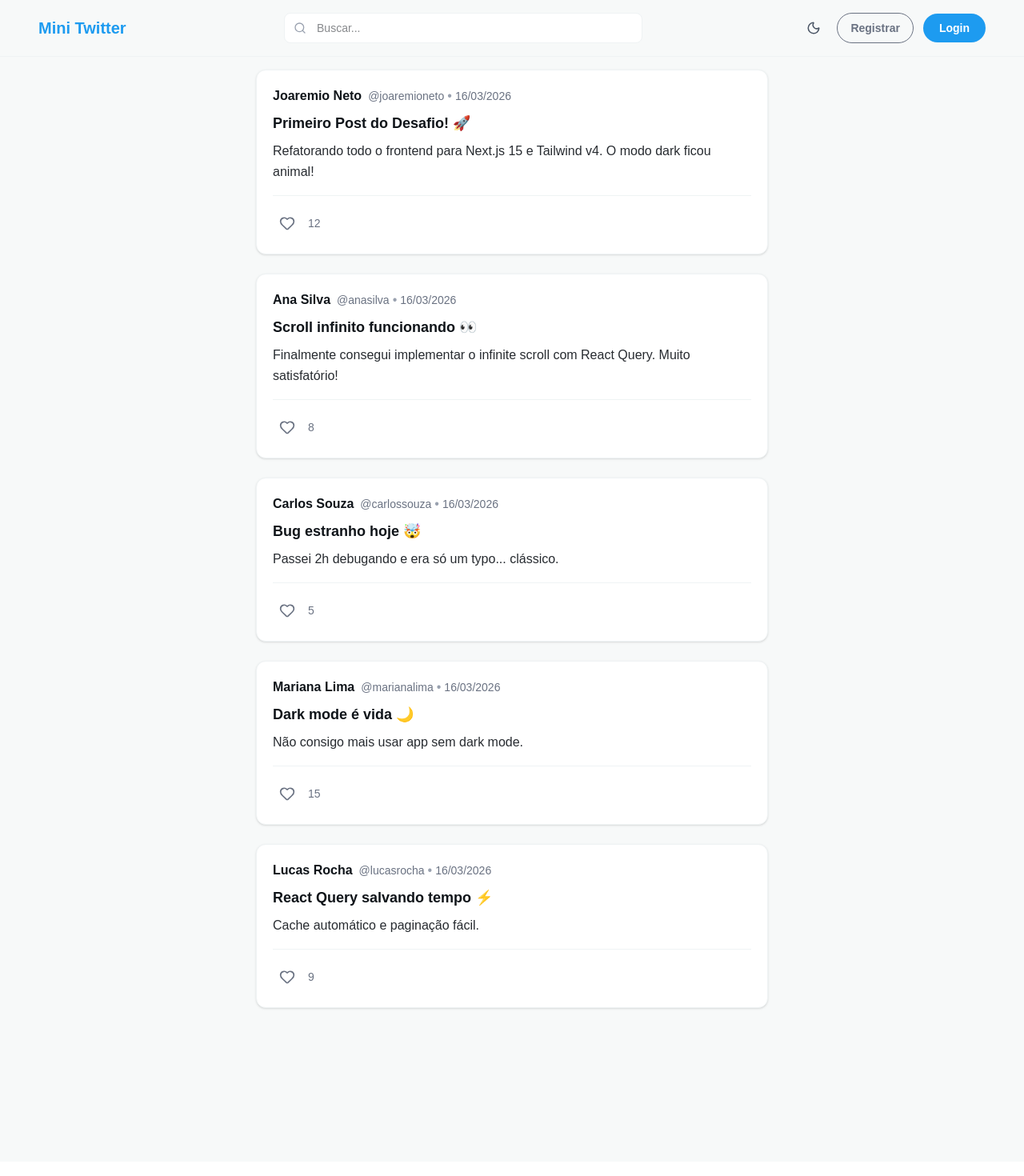
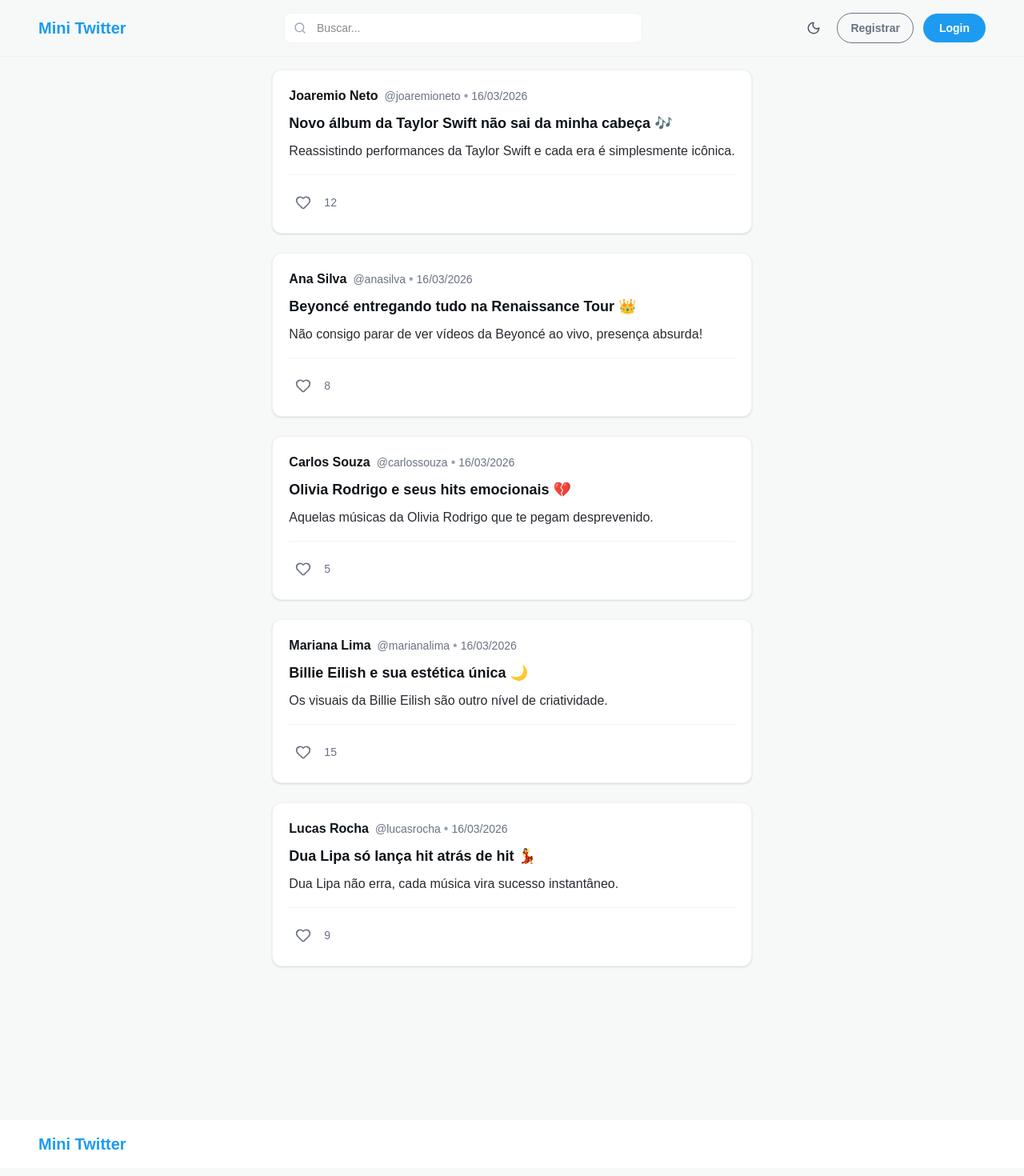
Before and after one commit to Joaremio/mini-twitter-frontend, a Next.js app: page / in a window 1280 px wide. Shown: the top 1470 px of the page at 80% size. Built offline with nearby package versions, Linux system fonts and the light colour scheme; no server answers.

Commit message:
refactor: fix mock_posts

```diff
--- a/src/mocks/posts.ts
+++ b/src/mocks/posts.ts
@@ -1,9 +1,9 @@
 export const MOCK_POSTS = [
   {
     id: "1",
-    title: "Primeiro Post do Desafio! 🚀",
+    title: "Novo álbum da Taylor Swift não sai da minha cabeça 🎶",
     content:
-      "Refatorando todo o frontend para Next.js 15 e Tailwind v4. O modo dark ficou animal!",
+      "Reassistindo performances da Taylor Swift e cada era é simplesmente icônica.",
     authorName: "Joaremio Neto",
     authorId: 1,
     likesCount: 12,
@@ -11,9 +11,9 @@
   },
   {
     id: "2",
-    title: "Scroll infinito funcionando 👀",
+    title: "Beyoncé entregando tudo na Renaissance Tour 👑",
     content:
-      "Finalmente consegui implementar o infinite scroll com React Query. Muito satisfatório!",
+      "Não consigo parar de ver vídeos da Beyoncé ao vivo, presença absurda!",
     authorName: "Ana Silva",
     authorId: 2,
     likesCount: 8,
@@ -21,8 +21,8 @@
   },
   {
     id: "3",
-    title: "Bug estranho hoje 🤯",
-    content: "Passei 2h debugando e era só um typo... clássico.",
+    title: "Olivia Rodrigo e seus hits emocionais 💔",
+    content: "Aquelas músicas da Olivia Rodrigo que te pegam desprevenido.",
     authorName: "Carlos Souza",
     authorId: 3,
     likesCount: 5,
@@ -30,8 +30,8 @@
   },
   {
     id: "4",
-    title: "Dark mode é vida 🌙",
-    content: "Não consigo mais usar app sem dark mode.",
+    title: "Billie Eilish e sua estética única 🌙",
+    content: "Os visuais da Billie Eilish são outro nível de criatividade.",
     authorName: "Mariana Lima",
     authorId: 4,
     likesCount: 15,
@@ -39,8 +39,8 @@
   },
   {
     id: "5",
-    title: "React Query salvando tempo ⚡",
-    content: "Cache automático e paginação fácil.",
+    title: "Dua Lipa só lança hit atrás de hit 💃",
+    content: "Dua Lipa não erra, cada música vira sucesso instantâneo.",
     authorName: "Lucas Rocha",
     authorId: 5,
     likesCount: 9,
@@ -48,8 +48,8 @@
   },
   {
     id: "6",
-    title: "Deploy feito com sucesso 🚀",
-    content: "Subi o projeto hoje e deu tudo certo!",
+    title: "Ariana Grande e seus vocais impecáveis 🎤",
+    content: "Os agudos da Ariana Grande são simplesmente absurdos.",
     authorName: "Fernanda Alves",
     authorId: 6,
     likesCount: 11,
@@ -57,8 +57,8 @@
   },
   {
     id: "7",
-    title: "CSS às vezes irrita 😅",
-    content: "Centralizar uma div nunca foi tão difícil.",
+    title: "Doja Cat sempre inovando 🐱",
+    content: "Doja Cat mistura estilos e sempre entrega algo diferente.",
     authorName: "Rafael Costa",
     authorId: 7,
     likesCount: 7,
@@ -66,8 +66,8 @@
   },
   {
     id: "8",
-    title: "Aprendendo Next.js 📚",
-    content: "Cada dia entendendo melhor SSR.",
+    title: "Sabrina Carpenter dominando o pop atual ✨",
+    content: "Cada lançamento da Sabrina Carpenter é mais viciante.",
     authorName: "Juliana Martins",
     authorId: 8,
     likesCount: 10,
@@ -75,8 +75,8 @@
   },
   {
     id: "9",
-    title: "UI simples > UI complexa 🎨",
-    content: "Menos é mais.",
+    title: "RAYE finalmente recebendo reconhecimento 👏",
+    content: "RAYE merece todo o hype que está recebendo agora.",
     authorName: "Pedro Henrique",
     authorId: 9,
     likesCount: 6,
@@ -84,8 +84,8 @@
   },
   {
     id: "10",
-    title: "Organizando código 🧠",
-    content: "Hooks separados deixam tudo melhor.",
+    title: "Chappell Roan é o futuro do pop 🌈",
+    content: "A estética e energia da Chappell Roan são únicas.",
     authorName: "Camila Ferreira",
     authorId: 10,
     likesCount: 13,
@@ -93,8 +93,8 @@
   },
   {
     id: "11",
-    title: "Produtividade hoje 💻",
-    content: "Dia rendeu bastante.",
+    title: "Tate McRae não sai da playlist 🎧",
+    content: "As músicas da Tate McRae são perfeitas pra qualquer momento.",
     authorName: "Bruno Ribeiro",
     authorId: 11,
     likesCount: 4,
@@ -102,8 +102,8 @@
   },
   {
     id: "12",
-    title: "Testando novas libs 🔍",
-    content: "Explorando o ecossistema JS.",
+    title: "Karol G levando o pop latino ao topo 🔥",
+    content: "Karol G está dominando charts no mundo inteiro.",
     authorName: "Patricia Gomes",
     authorId: 12,
     likesCount: 3,
@@ -111,8 +111,8 @@
   },
   {
     id: "13",
-    title: "Erro 500 de novo 😭",
-    content: "Backend caiu no pior momento.",
+    title: "SZA e suas vibes únicas 🌊",
+    content: "As músicas da SZA são uma experiência completa.",
     authorName: "Diego Santos",
     authorId: 13,
     likesCount: 2,
@@ -120,8 +120,8 @@
   },
   {
     id: "14",
-    title: "UX importa muito 📱",
-    content: "Detalhes fazem diferença.",
+    title: "Rosalía quebrando padrões no pop 💥",
+    content: "Rosalía mistura culturas e cria algo totalmente novo.",
     authorName: "Larissa Melo",
     authorId: 14,
     likesCount: 14,
@@ -129,8 +129,8 @@
   },
   {
     id: "15",
-    title: "Finalizando o projeto 🎉",
-    content: "Só ajustes finais agora.",
+    title: "Cardi B segue sendo referência 👑",
+    content: "Cardi B continua influenciando toda uma geração.",
     authorName: "Gabriel Torres",
     authorId: 15,
     likesCount: 20,
```
